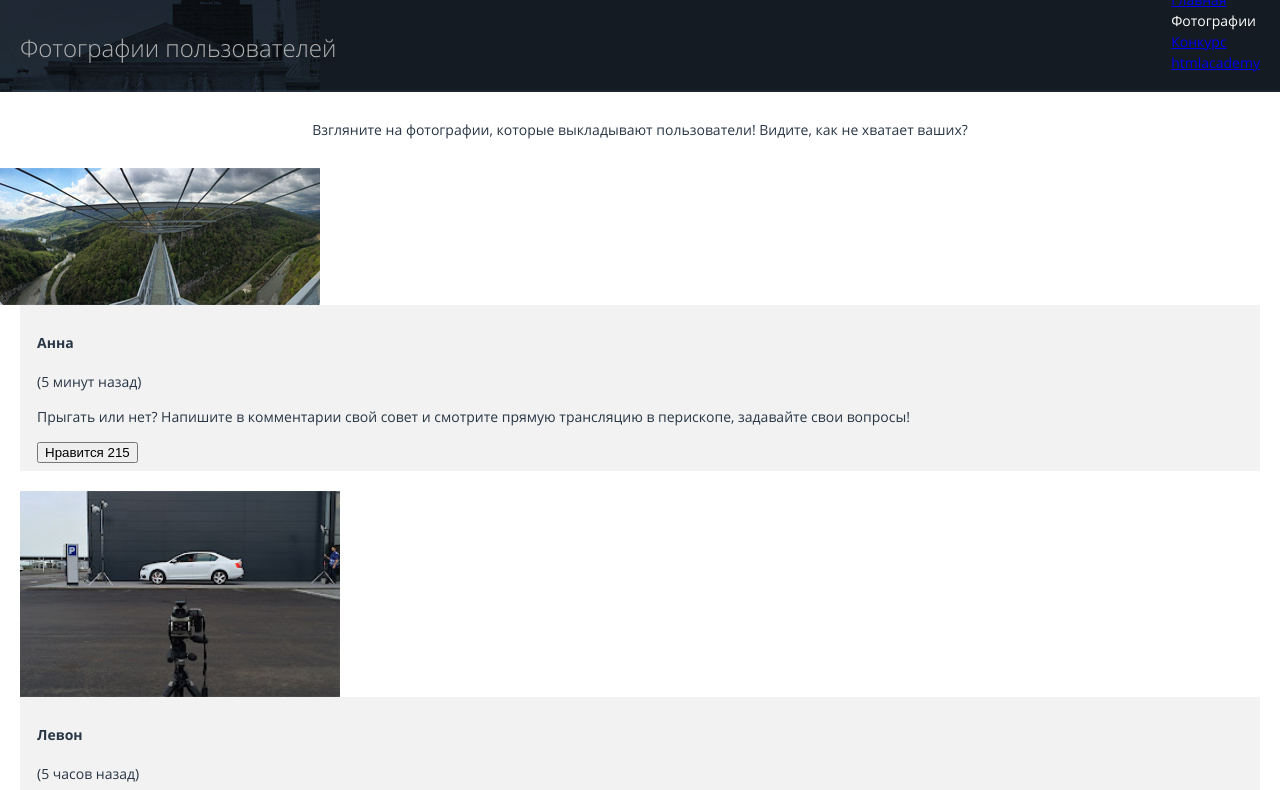
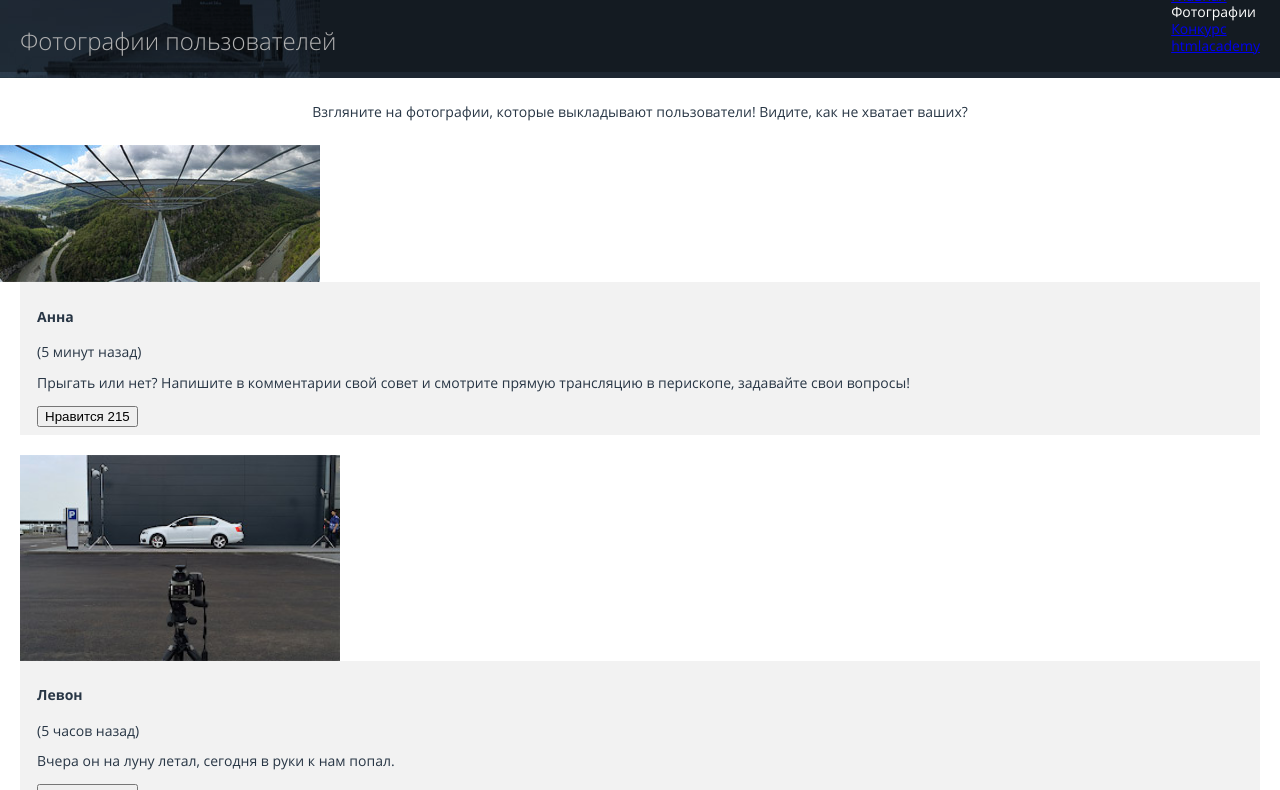
Before and after one commit to AleksandrGV/356085-pink-20, a website: page source/photo.html in a window 1280 px wide. Shown: the part 56-846 px from the top of the page. Drawn offline with nearby package versions, Linux system fonts and the light colour scheme; files that its build step writes are made by us from their sources.

Commit message:
Исправил высоту строки

```diff
--- a/source/less/blocks/gallery.less
+++ b/source/less/blocks/gallery.less
@@ -11,5 +11,5 @@
 
 .gallery__header-text {
   text-align: center;
-  line-height: 2;
+  line-height: 1.4;
 }
--- a/source/less/blocks/hero.less
+++ b/source/less/blocks/hero.less
@@ -18,7 +18,7 @@
 
 .hero__text {
   font-weight: 300;
-  line-height: 2;
+  line-height: 1.4;
   font-size: 24px;
   margin: auto;
   padding: 20px;
--- a/source/less/blocks/page.less
+++ b/source/less/blocks/page.less
@@ -5,7 +5,7 @@
   font-size: 14px;
   font-family: "Open Sans", "Arial", sans-serif;
   font-weight: normal;
-  line-height: 1.5;
+  line-height: 1.2;
 }
 
 .page__body {
```
